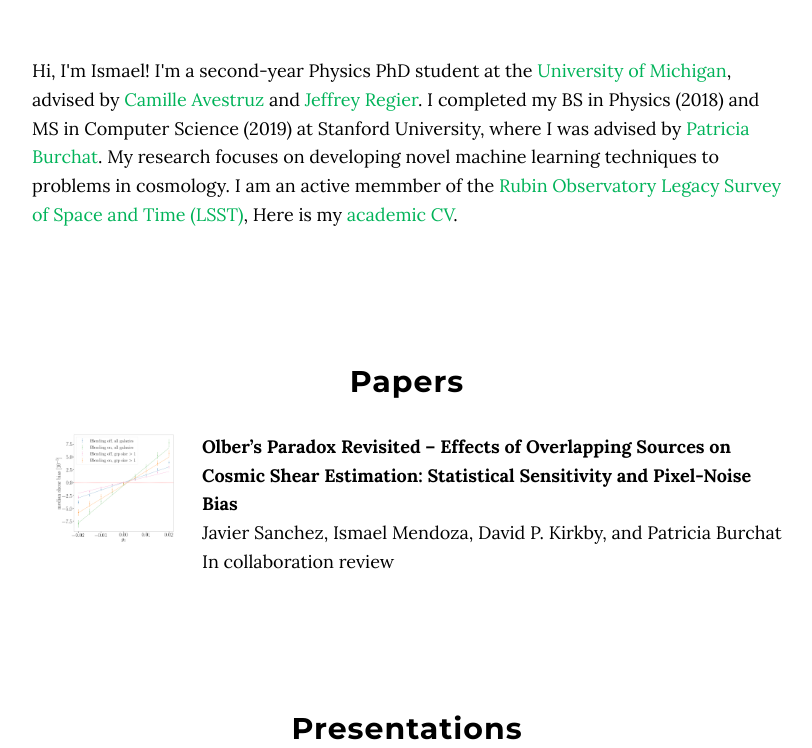
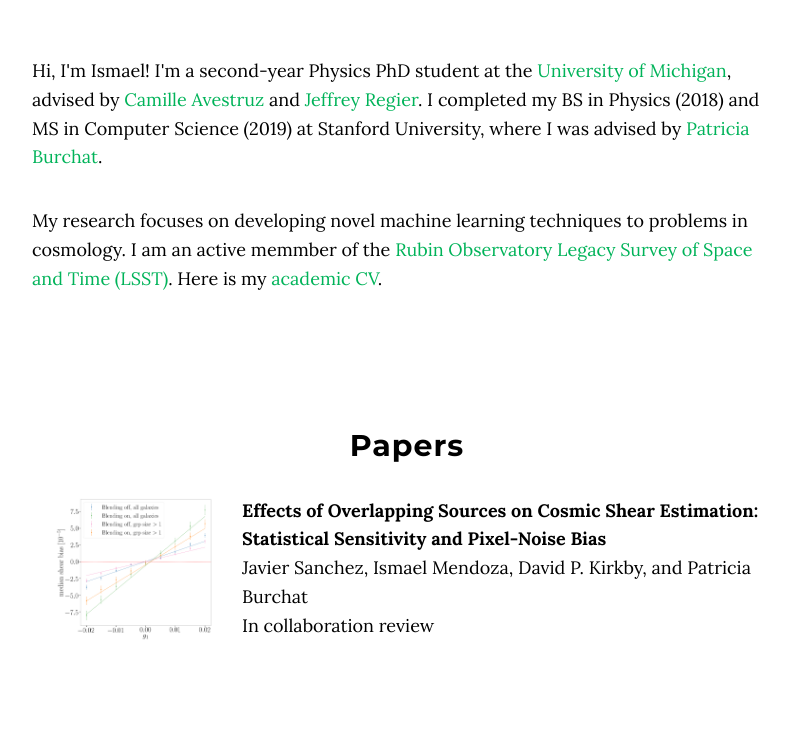
Before and after one commit to ismael2395/ismaelmendoza.github.io, a website: page index.html in a window 1280 px wide. Shown: the part 491-1239 px from the top of the page, without its empty margins (233-1045 px from the left). Drawn offline with nearby package versions, Linux system fonts and the light colour scheme.

Commit message:
paragraphs

```diff
--- a/index.html
+++ b/index.html
@@ -85,11 +85,12 @@
                     <a href="https://regier.stat.lsa.umich.edu/">Jeffrey Regier</a>.
                     I completed my BS in Physics (2018) and MS in Computer Science (2019) at Stanford University,
                     where I was advised by <a href="https://profiles.stanford.edu/patricia-burchat">Patricia Burchat</a>.
-
-                    My research focuses on developing novel machine learning techniques to problems in cosmology. I am
-                    an active memmber of the <a href="https://www.lsst.org">Rubin Observatory Legacy Survey of Space and Time (LSST)</a>,
+                </p>
+                <p> My research focuses on developing novel machine learning techniques to problems in cosmology. I am
+                    an active memmber of the <a href="https://www.lsst.org">Rubin Observatory Legacy Survey of Space and Time (LSST)</a>.
                     Here is my <a href="./CV/Oct2020.pdf">academic CV</a>.
                 </p>
+
             </div>
         </div>
     </section>
@@ -101,10 +102,10 @@
                 <h2>Papers</h2>
                 <div>
                     <p style="float: left;">
-                        <img src="./img/olbers.png" max-height="130px" width="130px" hspace=20>
+                        <img src="./img/olbers.png" max-height="170px" width="170px" hspace=20>
                     </p>
                     <p>
-                        <b>Olber’s Paradox Revisited – Effects of Overlapping Sources on Cosmic Shear Estimation: Statistical Sensitivity and Pixel-Noise Bias</b>
+                        <b>Effects of Overlapping Sources on Cosmic Shear Estimation: Statistical Sensitivity and Pixel-Noise Bias</b>
                         <br>Javier Sanchez, Ismael Mendoza, David P. Kirkby, and Patricia Burchat
                         <br>In collaboration review
                     </p>
```
